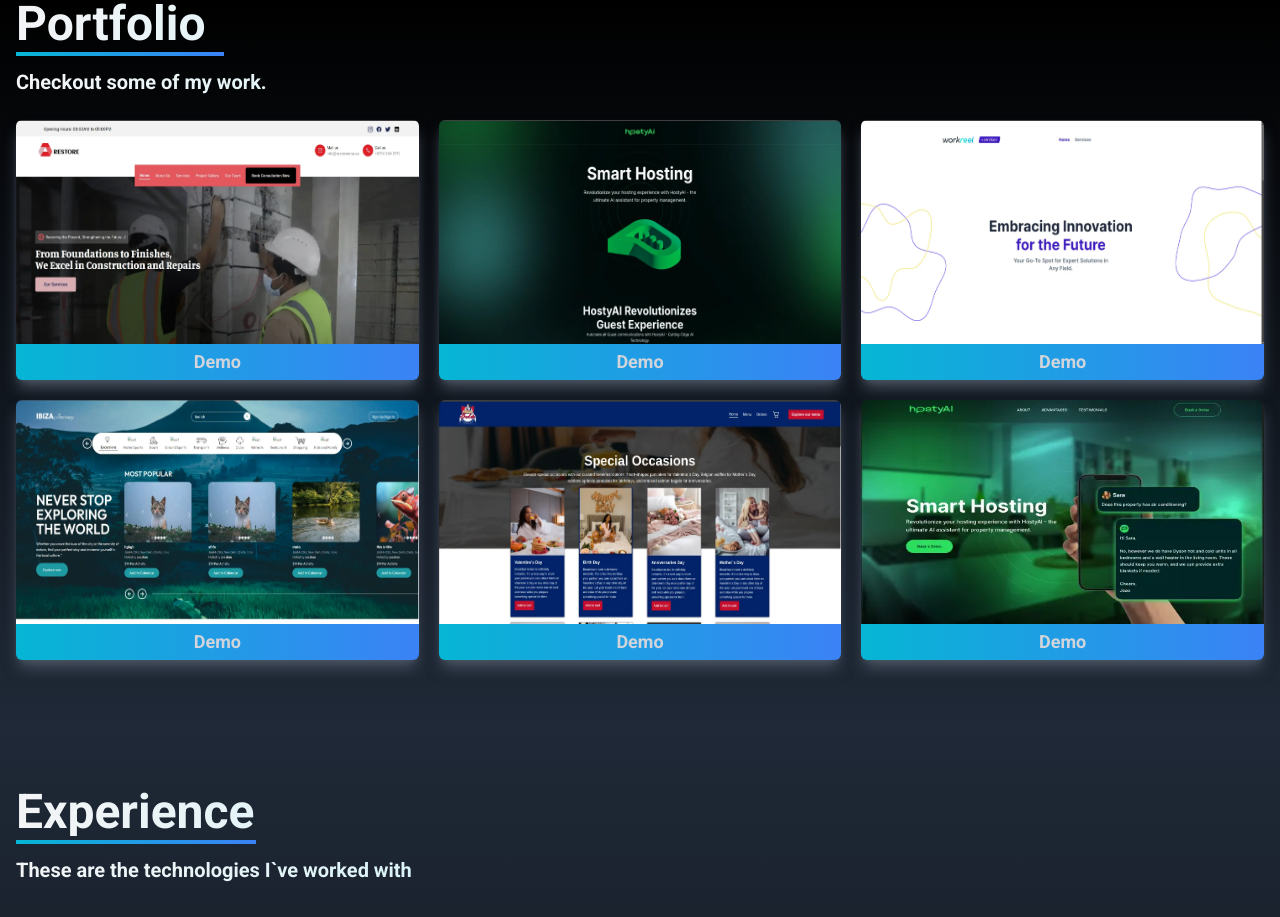
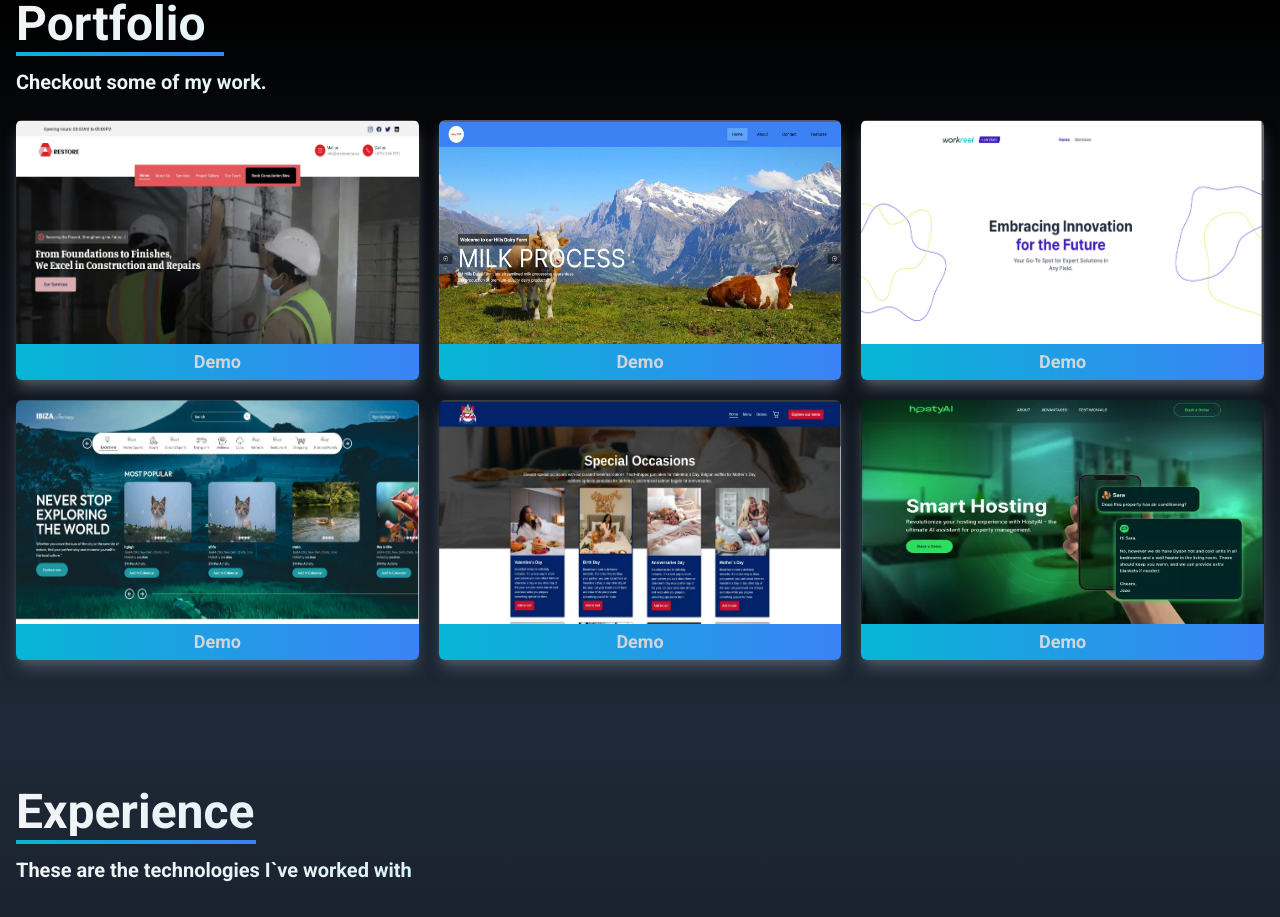
Before and after one commit to Abdul-Haseb/my-portfolio, a React (Vite) app: page / in a window 1280 px wide. Shown: the part 1600-2517 px from the top of the page. Built offline with nearby package versions, Linux system fonts and the light colour scheme.

Commit message:
project added to protfolio

```diff
--- a/src/components/Portfolio.jsx
+++ b/src/components/Portfolio.jsx
@@ -7,8 +7,8 @@ export default function Portfolio() {
     },
     {
       id: 2,
-      link: "https://www.hostyai.com/",
-      img: "/assets/portfolio/hsotyai.webp",
+      link: "https://www.hillsdairyfarm.com/",
+      img: "/assets/portfolio/dairy.webp",
     },
     {
       id: 3,
```
Also changed, not shown: public/assets/portfolio/dairy.webp (added).
